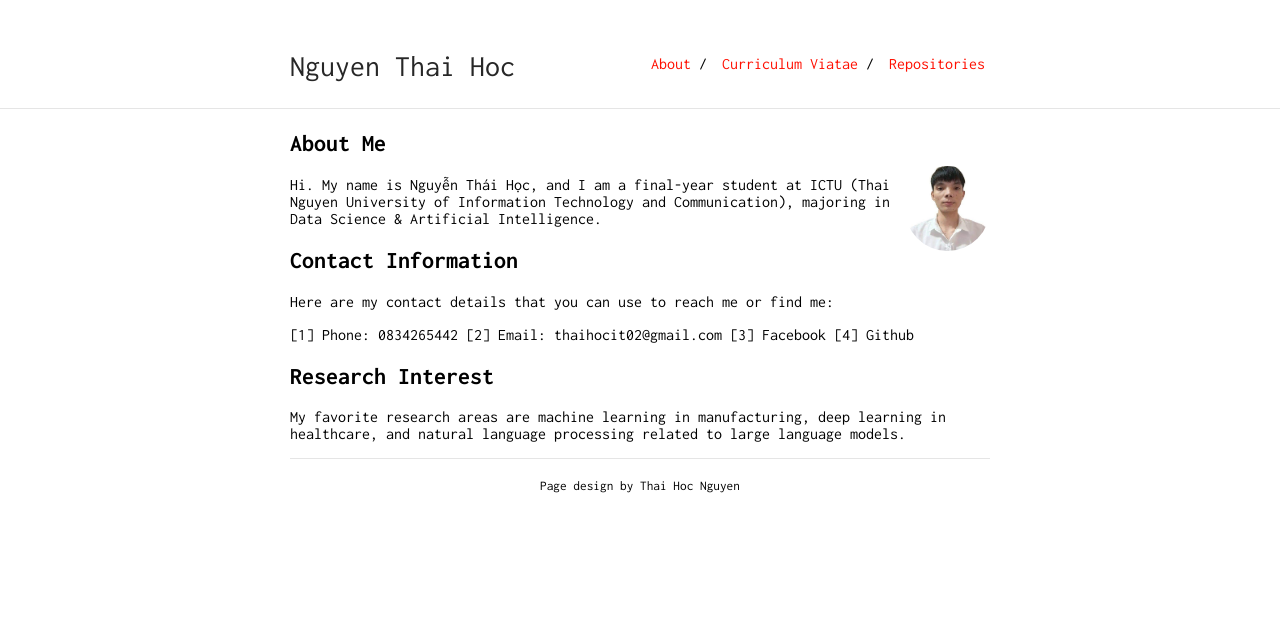
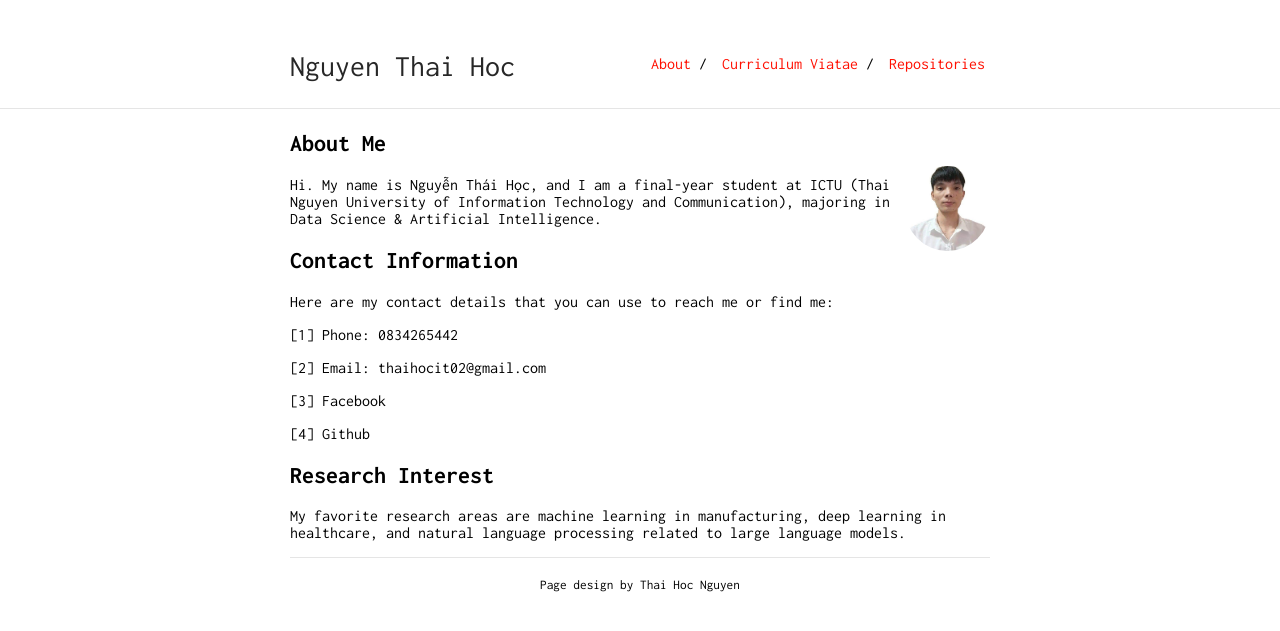
Before and after one commit to nguyenthaihoc02/About-Me, a Jekyll site: the page built from index.md, in a window 1280 px wide. Shown: the top 631 px of the page. Built offline with Jekyll 4.4.1, drawn with Linux system fonts in a browser that asks for light colours; our own code applies the rules of GitHub Pages for plain Markdown files; part of the change alters nothing that is shown.

Commit message:
update file

```diff
--- a/index.md
+++ b/index.md
@@ -1,5 +1,6 @@
 ---
 layout: default
+is_contact: True
 ---
 
 ## About Me
@@ -12,8 +13,11 @@ Hi. My name is Nguyễn Thái Học, and I am a final-year student at ICTU (Thai
 Here are my contact details that you can use to reach me or find me:
 
 [1] Phone: 0834265442
+
 [2] Email: thaihocit02@gmail.com
+
 [3] Facebook
+
 [4] Github
 
 ## Research Interest
```
